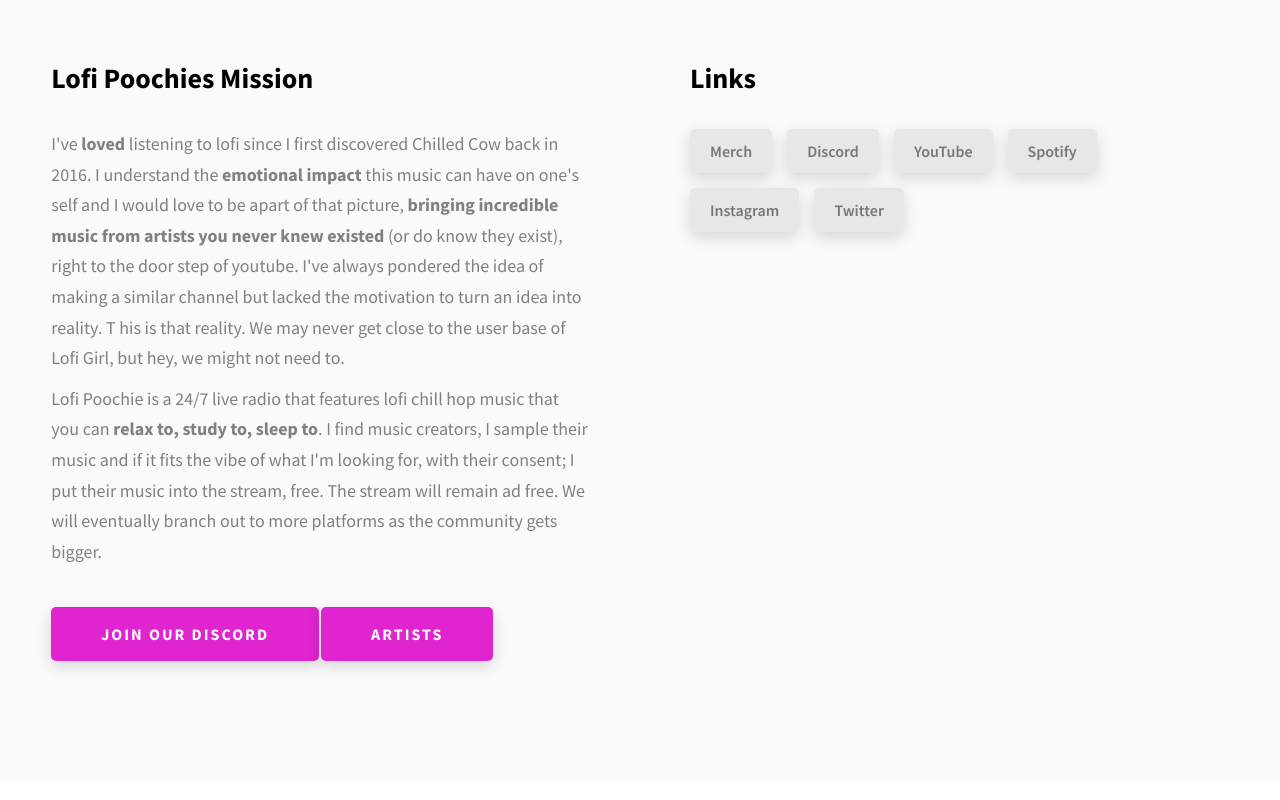
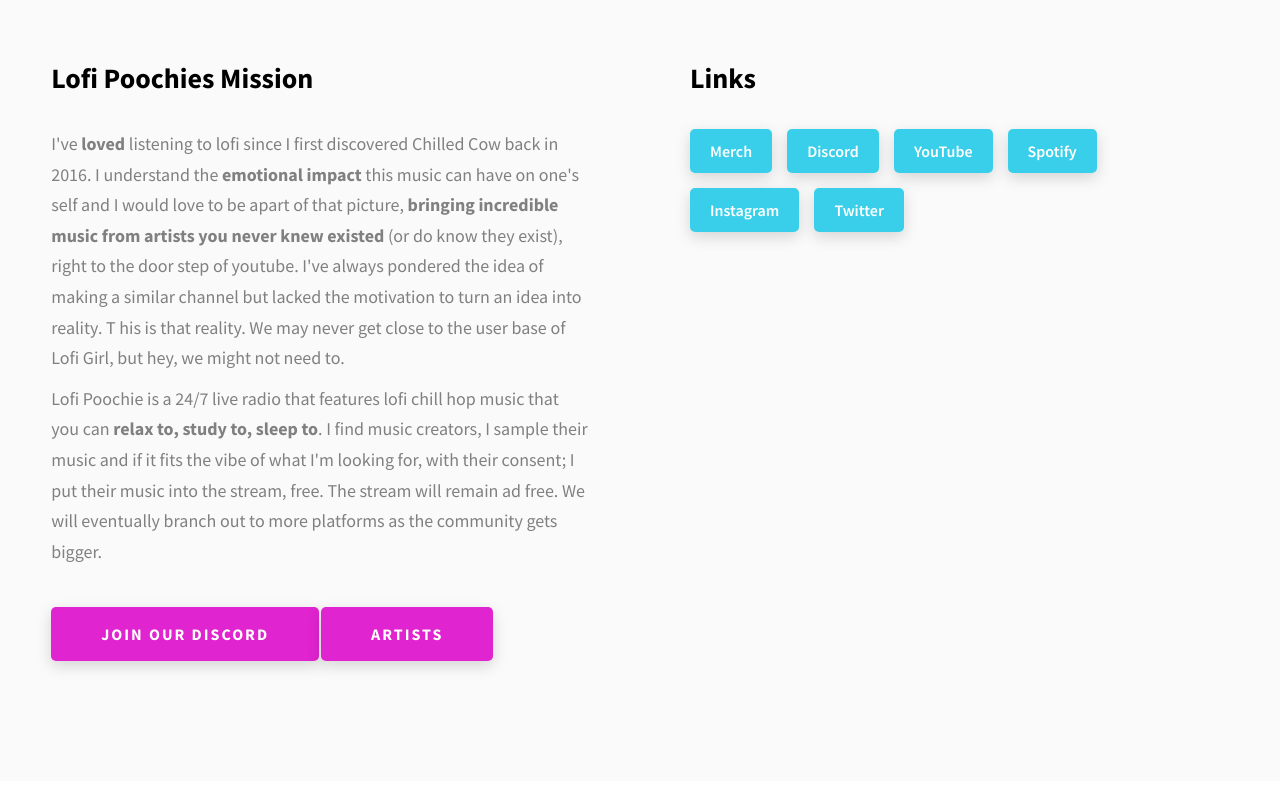
Before and after one commit to LofiPoochie/LofiPoochie.github.io, a website: page index.html in a window 1280 px wide. Shown: the part 1080-1880 px from the top of the page. Drawn offline with Linux system fonts and the light colour scheme.

Commit message:
tile color

```diff
--- a/css/style.css
+++ b/css/style.css
@@ -728,11 +728,11 @@
     margin-bottom: 1.5rem;
     margin-right: 1.5rem;
     font-size: 1.6rem;
-    background: rgba(153, 153, 153, 0.2);
+    background: rgba(9, 197, 230, 0.8);
     border-radius: 5px;
     font-weight: 600;
     box-shadow: 0 5px 15px 0 rgba(0, 0, 0, 0.15);
-    color: #777; }
+    color: #fff; }
     .skills__skill:hover {
       color: #e024d0;
       background: rgb(131,12,201);
```
